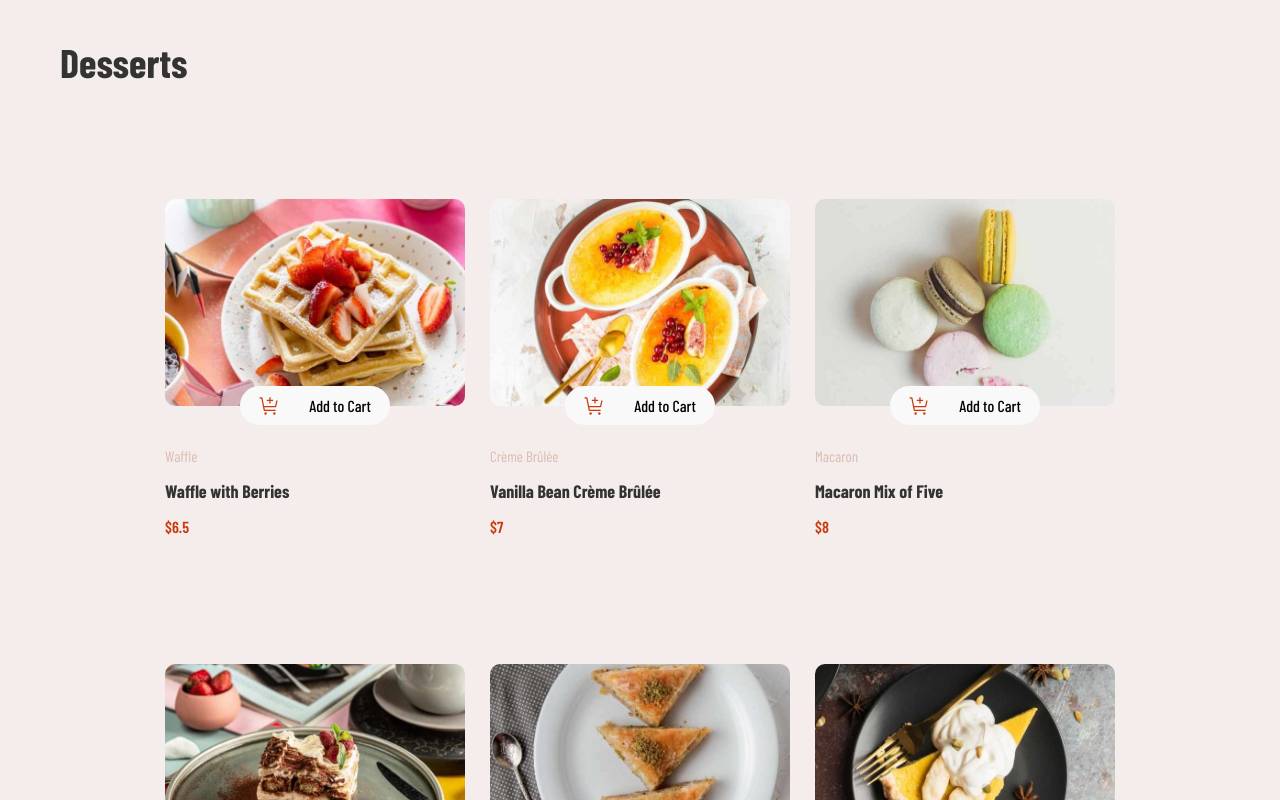
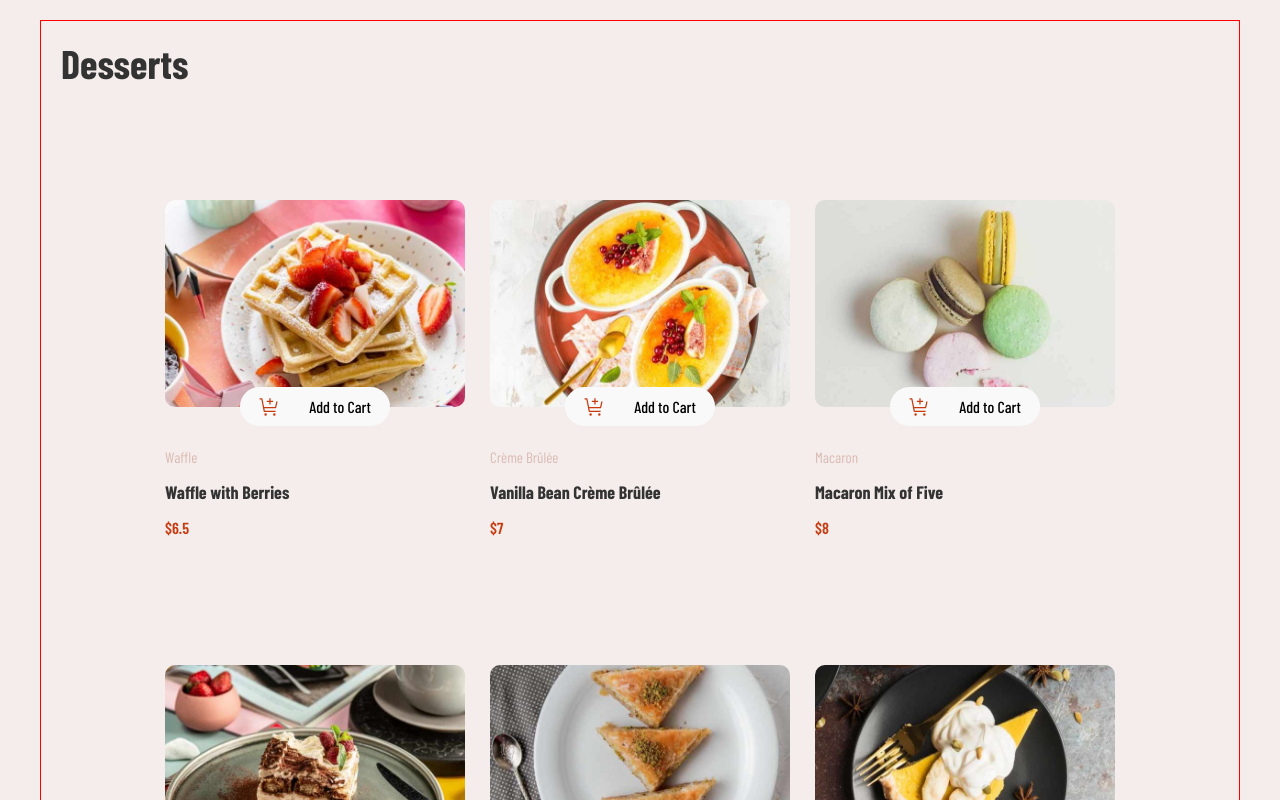
Before and after one commit to AZP7/front_end_mentor_challenge6, a React (Vite) app: page / in a window 1280 px wide. Shown: the top 800 px of the page. Built offline with nearby package versions, Linux system fonts and the light colour scheme; a web font is replaced by a local one.

Commit message:
Update App.css

```diff
--- a/src/App.css
+++ b/src/App.css
@@ -30,6 +30,7 @@
   }
   .menu_holder{
   gap: 25px;
+ border:1px solid red;
   max-width: 1200px;
   width: 100%;
   height: 100%;
```
